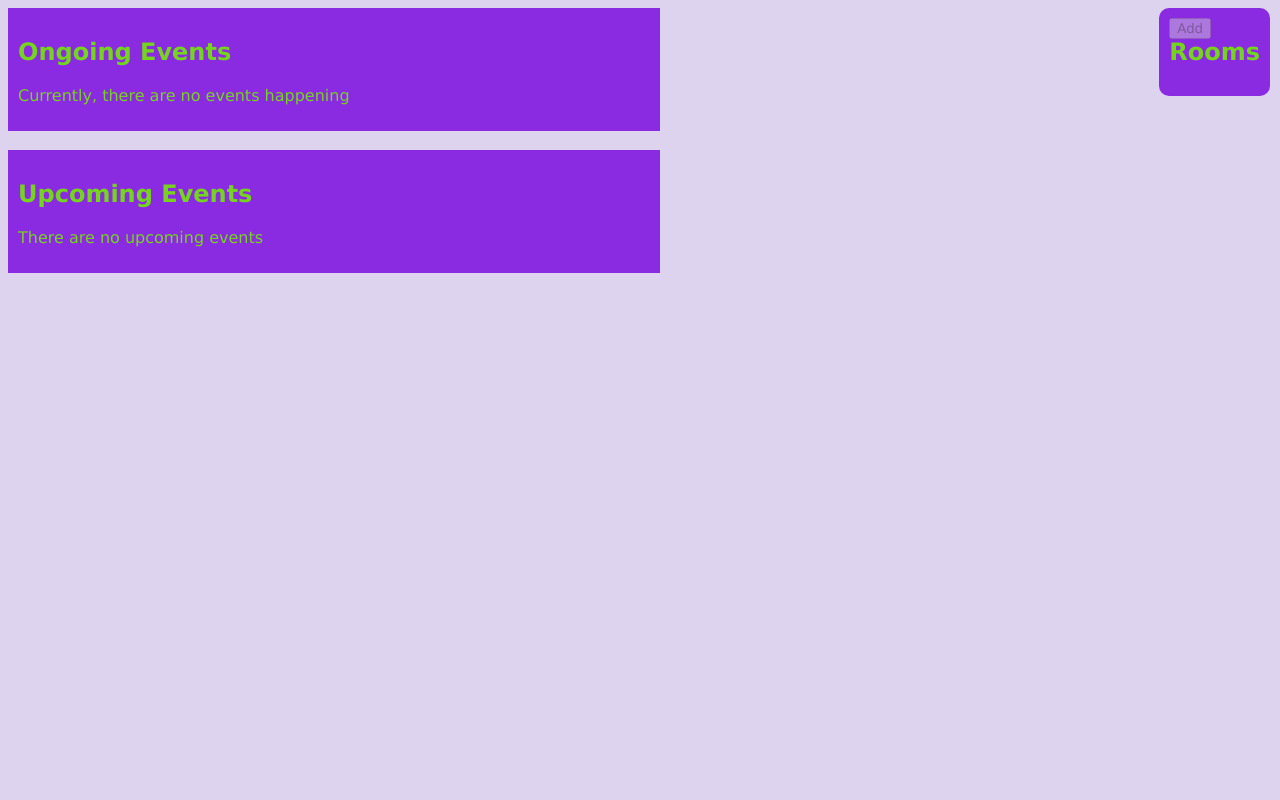
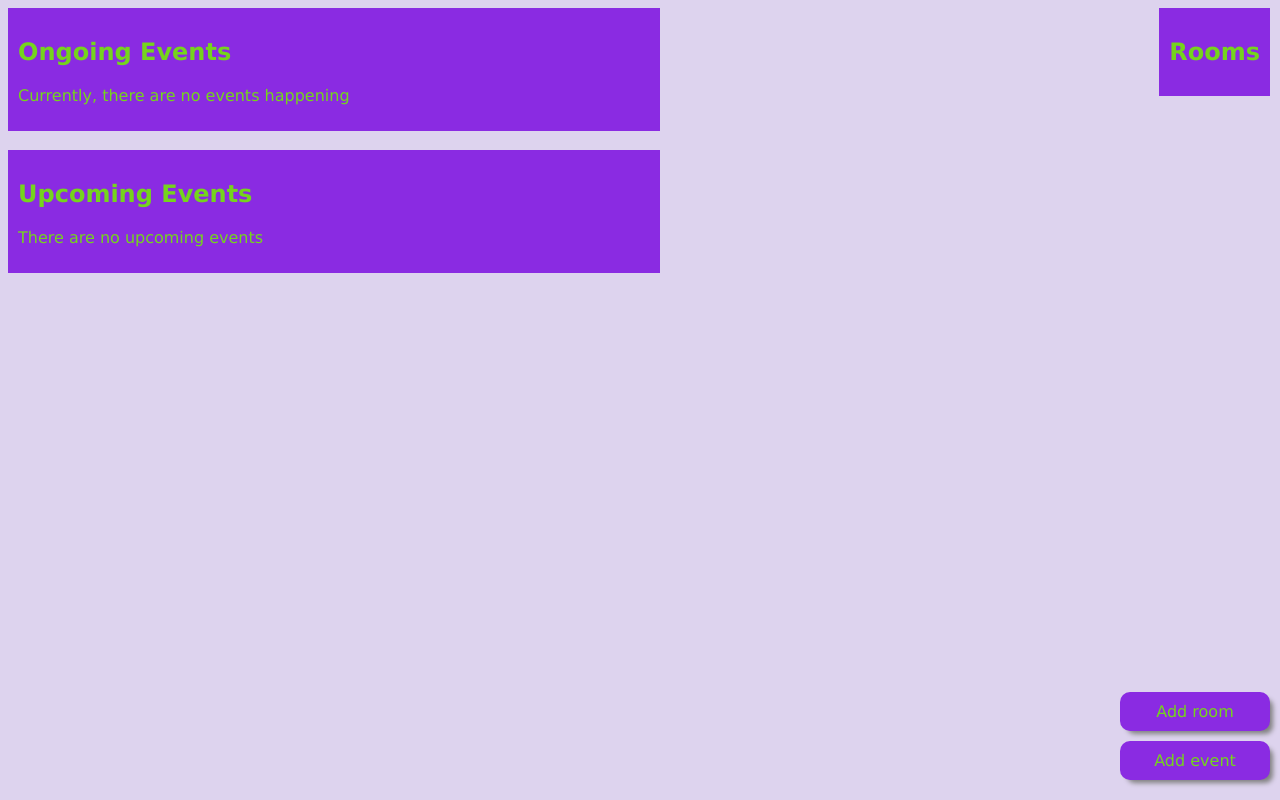
Before and after one commit to MrSquigy/roomie, a Django app: page / in a window 1280 px wide. Run offline with Django 3.2, Linux system fonts and the light colour scheme; data that the repository does not hold is empty.

Commit message:
add new controls section design

```diff
--- a/scheduler/static/scheduler/style.css
+++ b/scheduler/static/scheduler/style.css
@@ -14,16 +14,10 @@ ul {
 }
 
 .index-rooms-section {
-    border-radius: 10px;
     max-width: 20%;
     position: fixed;
-    right: 0px;
+    right: 10px;
     text-align: right;
-    margin-right: 10px;
-}
-
-.index-rooms-controls {
-    position: absolute;
 }
 
 .index-events-container, .index-rooms-section {
@@ -35,3 +29,25 @@ ul {
 .index-events-container {
     max-width: 50%;
 }
+
+.index-controls-section {
+    position: fixed;
+    right: 10px;
+    bottom: 10px;
+    display: flex;
+    flex-direction: column;
+}
+
+.index-controls-section button {
+    background-color: #8a2be2;
+    border-radius: 10px;
+    color: #75d41d;
+    cursor: pointer;
+    font-size: medium;
+    font-weight: normal;
+    margin-bottom: 10px;
+    width: 150px;
+    padding: 10px;
+    border: 0;
+    box-shadow: 5px 5px 5px -2px gray;
+}
--- a/scheduler/templates/scheduler/index.html
+++ b/scheduler/templates/scheduler/index.html
@@ -12,9 +12,6 @@
 </head>
 <body>
     <div class="index-rooms-section">
-        <div class="index-rooms-controls">
-            <button disabled>Add</button>
-        </div>
         <h2>Rooms</h2>
         <ul>
         {% for room in data.rooms %}
@@ -22,6 +19,7 @@
         {% endfor %}
         </ul>
     </div>
+
     <div class="index-events-container">
         <h2>Ongoing Events</h2>
         <ul>
@@ -44,5 +42,9 @@
         </ul>
     </div>
 
+    <div class="index-controls-section">
+        <button>Add room</button>
+        <button>Add event</button>
+    </div>
 </body>
 </html>
--- a/scheduler/views.py
+++ b/scheduler/views.py
@@ -30,7 +30,7 @@ class IndexView(generic.TemplateView):
         return events
 
     def get_upcoming_events(self):
-        """Return events that will take place."""
+        """Return events that will take place in the future."""
         # TODO: Add option to select how far to look for upcoming events
         events = Event.objects.filter(start_time__gte=timezone.now())
 
```
Lines whose indentation alone changed are shown as unchanged.
